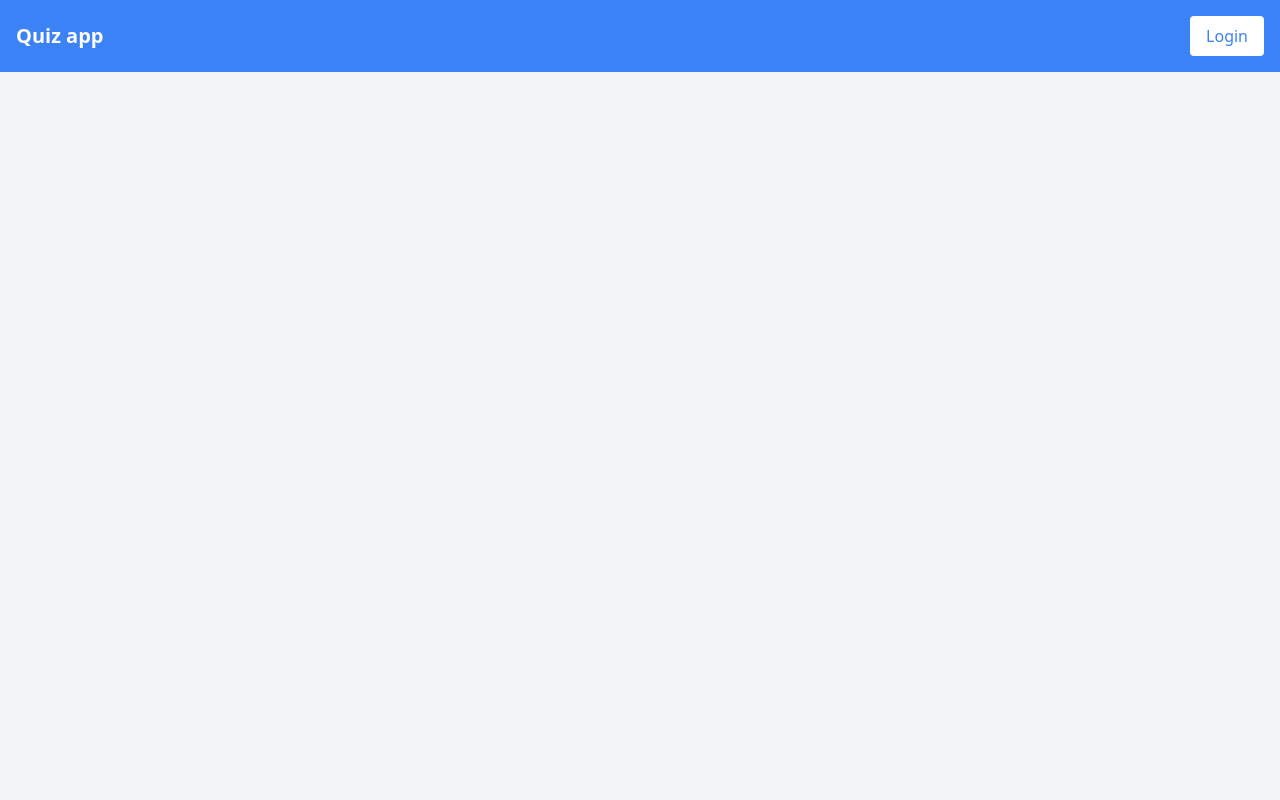
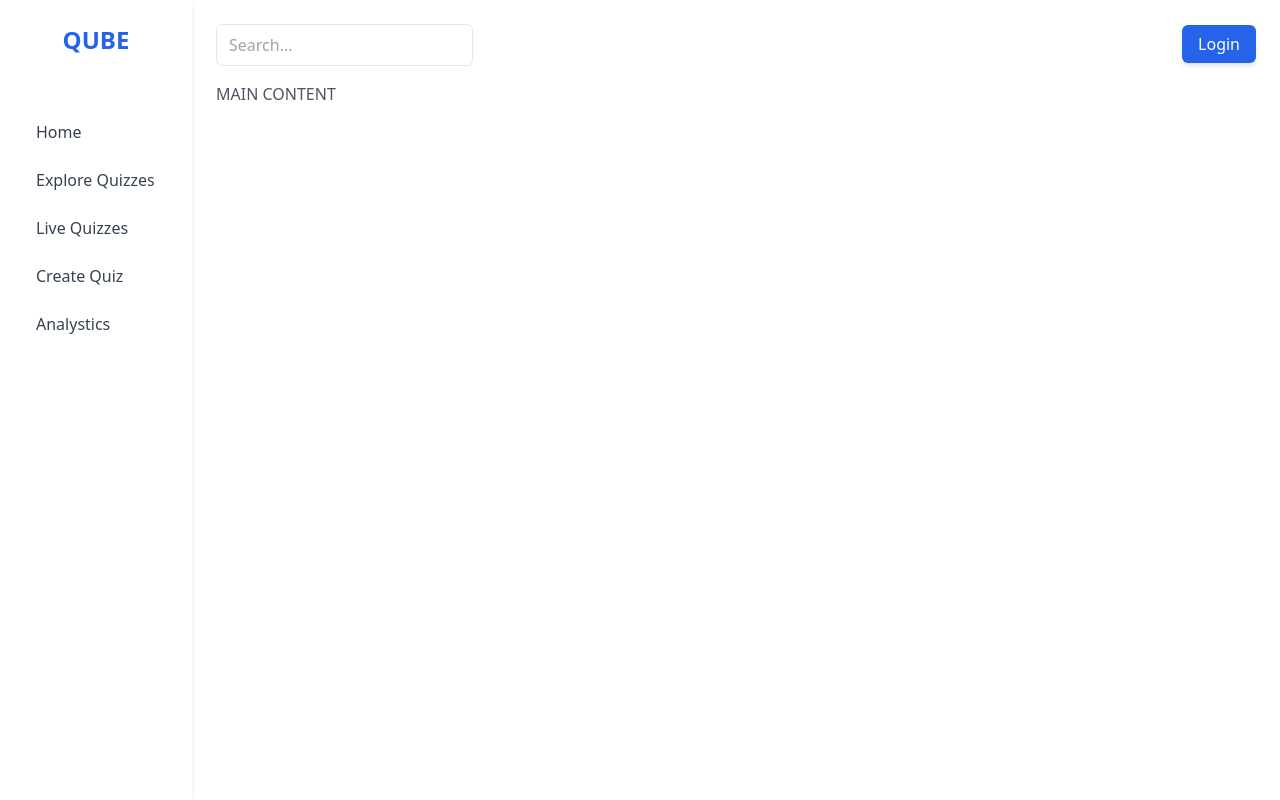
Before and after one commit to TheSushantKumbhar/QUBE, a Flask app: page / in a window 1280 px wide. Run offline with Flask 3, Linux system fonts and the light colour scheme; style sheets or scripts are compiled from the project's sources; some libraries are stand-ins or nearby versions.

Commit message:
home page frontend

```diff
--- a/app.py
+++ b/app.py
@@ -8,7 +8,8 @@ app.register_blueprint(auth_bp, url_prefix='/auth')
 
 @app.route('/')
 def home():
-    return render_template('login.html')
+    return render_template('index.html')
+
 
 @app.route('/dashboard')
 def dashboard():
--- a/templates/index.html
+++ b/templates/index.html
@@ -1,17 +1,66 @@
 <!DOCTYPE html>
 <html lang="en">
 <head>
-    <title>Home</title>
+    <meta charset="UTF-8">
+    <meta name="viewport" content="width=device-width, initial-scale=1.0">
+    <script src="https://kit.fontawesome.com/YOUR_KIT_CODE.js" crossorigin="anonymous"></script>
     <link rel="stylesheet" href="/static/css/output.css">
+    <title>Vertical Navbar</title>
 </head>
-<body>
-    <nav class="bg-blue-500 text-white p-4 flex justify-between items-center">
-        <div class="text-xl font-bold">QUBE</div>
+<body class="flex ">
+
+    <!-- Sidebar -->
+    <nav class="bg-white h-screen w-48 shadow-md fixed left-0 top-0 p-6 flex flex-col justify-between">
         <div>
-            <a href="{{ url_for('auth.login') }}" class="bg-white text-blue-500 px-4 py-2 rounded">Login</a>
+
+            <!-- Logo-->
+            <div class="flex items-center justify-center space-x-3">
+                <a href="/" class=" text-2xl font-bold text-blue-600">QUBE</a>
+            </div>
+        </div>
+
+        <!-- Navigation Links -->
+        <div class="mt-16 flex flex-col space-y-6">
+            <a href="/" class="flex items-center text-gray-700 hover:text-blue-600">
+                <i class="fas fa-home mr-3"></i> Home
+            </a>
+            <a href="/explore" class="flex items-center text-gray-700 hover:text-blue-600">
+                <i class="fas fa-search mr-3"></i> Explore Quizzes
+            </a>
+            <a href="/live" class="flex items-center text-gray-700 hover:text-blue-600">
+                <i class="fas fa-bolt mr-3"></i> Live Quizzes
+            </a>
+            <a href="/daily-bite" class="flex items-center text-gray-700 hover:text-blue-600">
+                <i class="fas fa-star mr-3"></i> Create Quiz
+            </a>
+            <a href="/create" class="flex items-center text-gray-700 hover:text-blue-600">
+                <i class="fas fa-plus-circle mr-3"></i> Analystics
+            </a>
+        </div>
+
+        <!-- Profile / Login -->
+        <div class="mt-auto">
+            <a href="/profile" class="hidden user-logged-in flex items-center space-x-3">
+                <img src="profile-pic.jpg" class="w-10 h-10 rounded-full border-2 border-blue-600" />
+                <span class="text-gray-700 font-medium">Your Profile</span>
+            </a>
         </div>
     </nav>
-    <div class="text-center mt-10">
+
+    <!-- Top Right Login Button -->
+    <div class="fixed top-8 right-6">
+        <a href="{{ url_for('auth.login') }}"  class="px-4 py-2 bg-blue-600 text-white rounded-md shadow-md hover:bg-blue-700">
+            Login
+        </a>
     </div>
+
+    <!-- Main Content -->
+    <div class="ml-48 p-6 w-full">
+        <div class="mb-4">
+            <input type="text" placeholder="Search..." class="w[70%] px-3 py-2 border rounded-md text-gray-700 focus:outline-none focus:ring-2 focus:ring-blue-400">
+        </div>
+        <p class="mt-2 text-gray-600">MAIN CONTENT</p>
+    </div>
+
 </body>
 </html>
--- a/templates/login.html
+++ b/templates/login.html
@@ -1,21 +1,12 @@
 <!DOCTYPE html>
 <html lang="en">
 <head>
-    <title>Home</title>
+    <title>Login</title>
     <link rel="stylesheet" href="/static/css/output.css">
 </head>
-<body class="bg-gray-100">
-    <nav class="bg-blue-500 text-white p-4 flex justify-between items-center">
-        <div class="text-xl font-bold">Quiz app</div>
-        <div>
-            <button onclick="toggleModal()" class="bg-white text-blue-500 px-4 py-2 rounded">Login</button>
-        </div>
-    </nav>
-
-    <div id="loginModal" class="hidden fixed inset-0 bg-black bg-opacity-50 flex items-center justify-center">
-        <div class="bg-white p-6 rounded-lg shadow-lg w-1/3 relative">
-            <button onclick="toggleModal()" class="absolute top-2 right-2 text-gray-600">&times;</button>
-            <h2 class="text-xl font-bold mb-4">Login</h2>
+<body class="bg-gray-100 flex items-center justify-center h-screen">
+    <div class="bg-white p-6 rounded-lg shadow-lg w-1/3">
+        <h2 class="text-xl font-bold mb-4 text-center">Login</h2>
         <form action="{{ url_for('auth.login') }}" method="POST" class="space-y-4">
             <input type="email" name="email" placeholder="Email" required class="w-full p-2 border rounded">
             <input type="password" name="password" placeholder="Password" required class="w-full p-2 border rounded">
@@ -26,12 +17,5 @@
             <a href="{{ url_for('auth.reset_password') }}" class="text-blue-500">Forgot Password?</a>
         </div>
     </div>
-    </div>
-
-    <script>
-        function toggleModal() {
-            document.getElementById('loginModal').classList.toggle('hidden');
-        }
-    </script>
 </body>
 </html>
```
Lines whose indentation alone changed are shown as unchanged.
